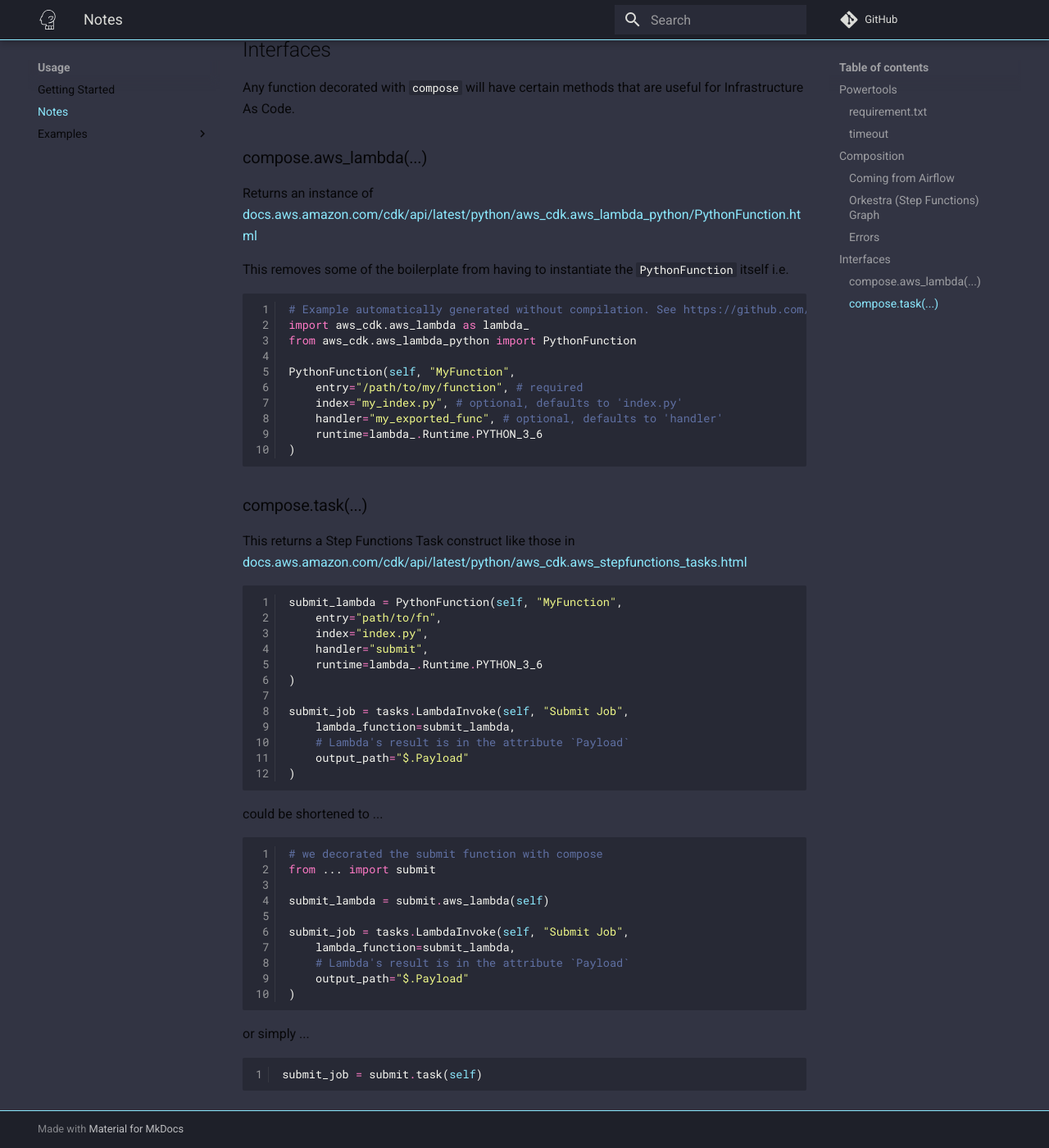
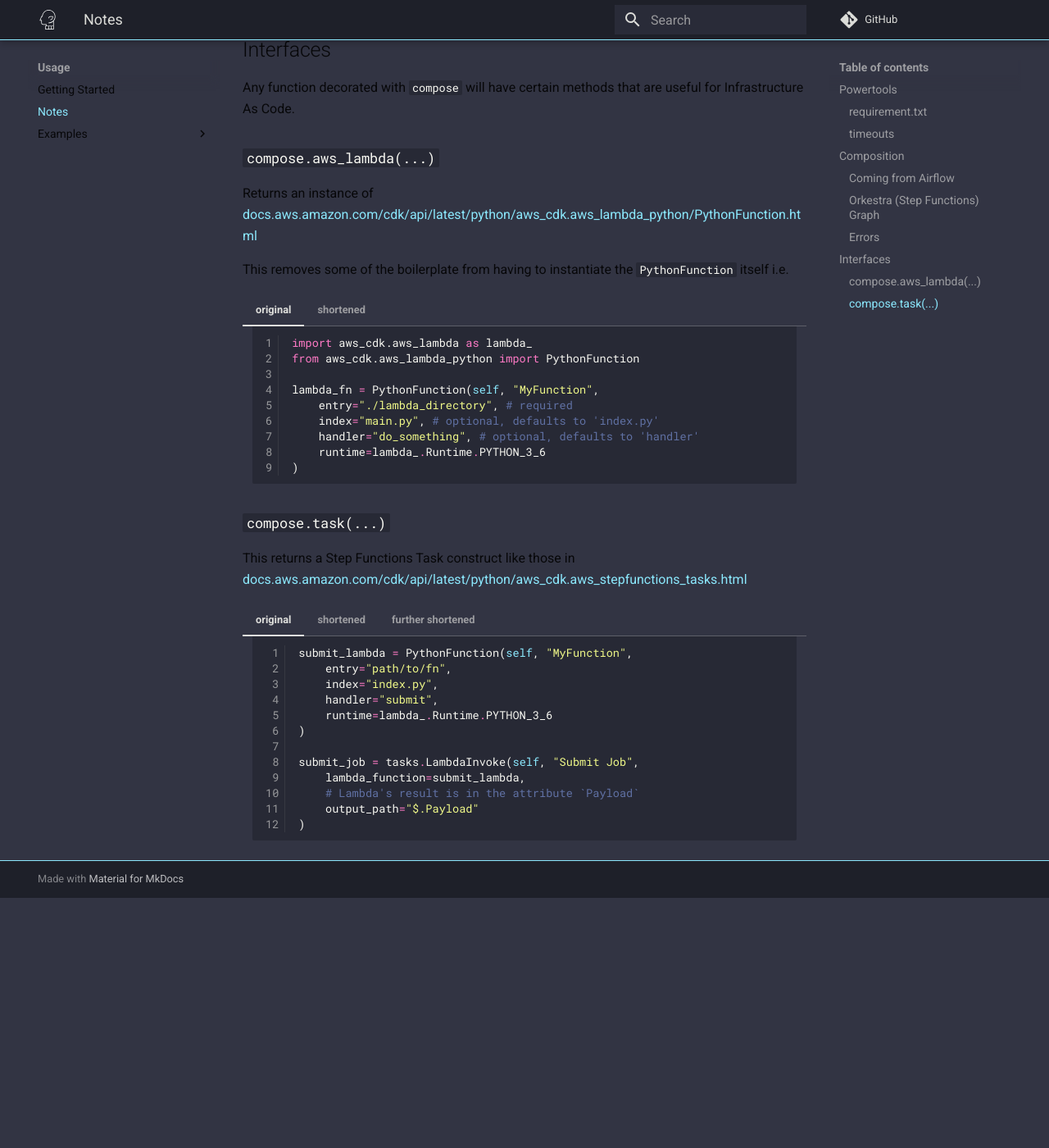
Before and after one commit to knowsuchagency/orkestra, an MkDocs documentation site: the page built from docs/notes.md, in a window 1280 px wide and 1400 px high, scrolled down 3422 px. Shown: the whole window at 82% size. Built offline with MkDocs 1.6.1 and Material for MkDocs 9.7.7, drawn with Linux system fonts in a browser that asks for light colours; comment, search, counter and statistics services are not loaded; after the commit the page ends 4517 px from its top, so only the background shows below that.

Commit message:
slight improvements to documentation

````diff
--- a/docs/notes.md
+++ b/docs/notes.md
@@ -11,7 +11,7 @@ files as an optional requirement for Orkestra.
     orkestra[powertools]>=0.4.3
     ```
 
-### timeout
+### timeouts
 
 Using Powertools will increase your lambdas' startup time so you will likely
 want to increase your lambdas' timeout duration.
@@ -95,61 +95,72 @@ fail the state machine, loop back, etc.
 
 Any function decorated with `compose` will have certain methods that are useful for Infrastructure As Code.
 
-### compose.aws_lambda(...)
+### `compose.aws_lambda(...)`
 
 Returns an instance of https://docs.aws.amazon.com/cdk/api/latest/python/aws_cdk.aws_lambda_python/PythonFunction.html
 
 This removes some of the boilerplate from having to instantiate the `PythonFunction` itself i.e.
 
-```python
-# Example automatically generated without compilation. See https://github.com/aws/jsii/issues/826
-import aws_cdk.aws_lambda as lambda_
-from aws_cdk.aws_lambda_python import PythonFunction
+=== "original"
 
-PythonFunction(self, "MyFunction",
-    entry="/path/to/my/function", # required
-    index="my_index.py", # optional, defaults to 'index.py'
-    handler="my_exported_func", # optional, defaults to 'handler'
-    runtime=lambda_.Runtime.PYTHON_3_6
-)
-```
+    ```python
+    import aws_cdk.aws_lambda as lambda_
+    from aws_cdk.aws_lambda_python import PythonFunction
 
-### compose.task(...)
+    lambda_fn = PythonFunction(self, "MyFunction",
+        entry="./lambda_directory", # required
+        index="main.py", # optional, defaults to 'index.py'
+        handler="do_something", # optional, defaults to 'handler'
+        runtime=lambda_.Runtime.PYTHON_3_6
+    )
+    ```
+
+=== "shortened"
+
+    ```python
+    from lambda_directory.main import do_something
+
+    lambda_fn = do_something.aws_lambda(scope)
+    ```
+
+### `compose.task(...)`
 
 This returns a Step Functions Task construct like those in https://docs.aws.amazon.com/cdk/api/latest/python/aws_cdk.aws_stepfunctions_tasks.html
 
-```python
-submit_lambda = PythonFunction(self, "MyFunction",
-    entry="path/to/fn",
-    index="index.py",
-    handler="submit",
-    runtime=lambda_.Runtime.PYTHON_3_6
-)
+=== "original"
 
-submit_job = tasks.LambdaInvoke(self, "Submit Job",
-    lambda_function=submit_lambda,
-    # Lambda's result is in the attribute `Payload`
-    output_path="$.Payload"
-)
-```
+    ```python
+    submit_lambda = PythonFunction(self, "MyFunction",
+        entry="path/to/fn",
+        index="index.py",
+        handler="submit",
+        runtime=lambda_.Runtime.PYTHON_3_6
+    )
 
-could be shortened to ...
+    submit_job = tasks.LambdaInvoke(self, "Submit Job",
+        lambda_function=submit_lambda,
+        # Lambda's result is in the attribute `Payload`
+        output_path="$.Payload"
+    )
+    ```
 
-```python
-# we decorated the submit function with compose
-from ... import submit
+=== "shortened"
 
-submit_lambda = submit.aws_lambda(self)
+    ```python
+    # we decorated the submit function with compose
+    from ... import submit
 
-submit_job = tasks.LambdaInvoke(self, "Submit Job",
-    lambda_function=submit_lambda,
-    # Lambda's result is in the attribute `Payload`
-    output_path="$.Payload"
-)
-```
+    submit_lambda = submit.aws_lambda(self)
 
-or simply ...
+    submit_job = tasks.LambdaInvoke(self, "Submit Job",
+        lambda_function=submit_lambda,
+        # Lambda's result is in the attribute `Payload`
+        output_path="$.Payload"
+    )
+    ```
 
-```python
-submit_job = submit.task(self)
-```
+=== "further shortened"
+
+    ```python
+    submit_job = submit.task(self)
+    ```
````
